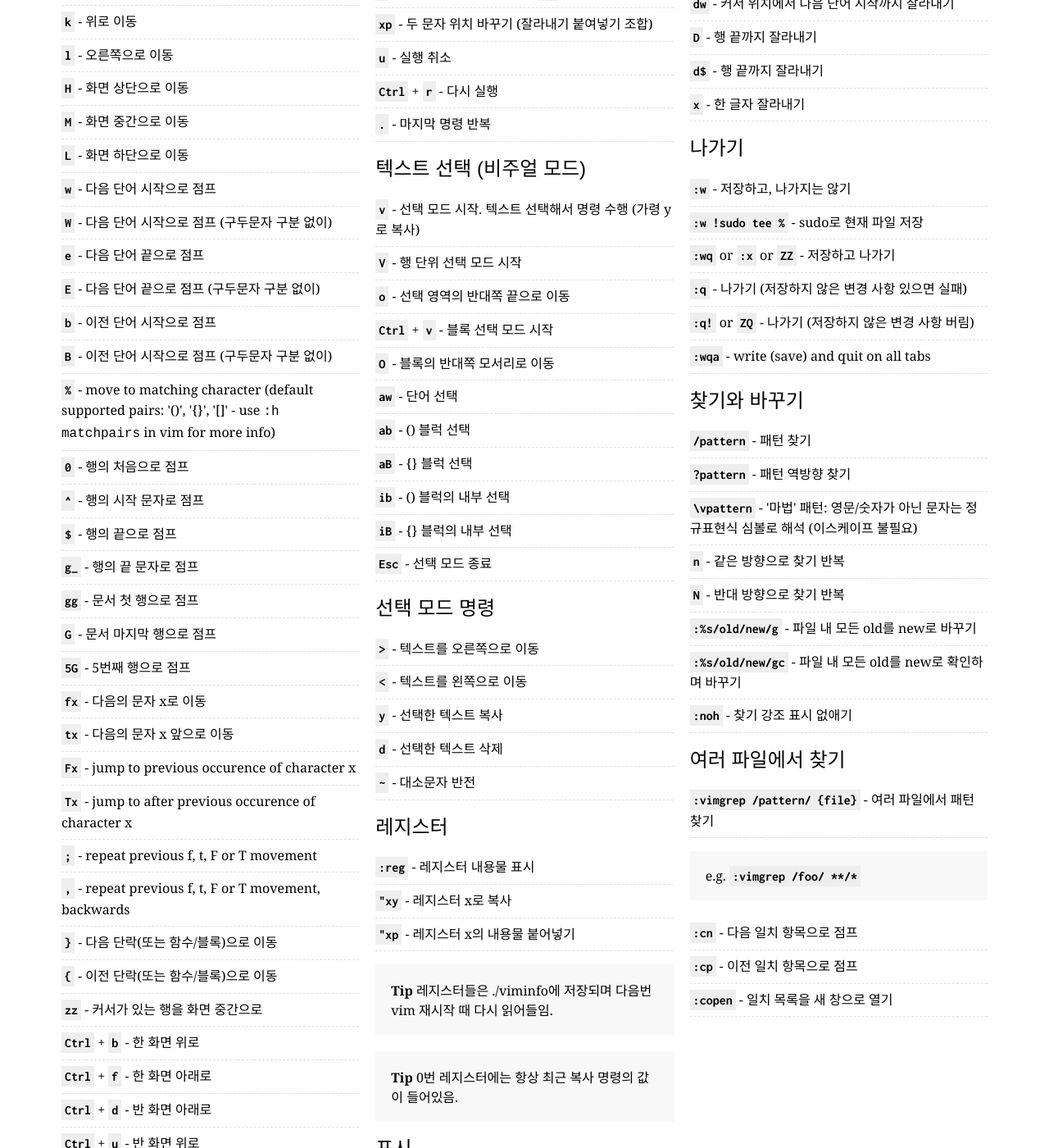
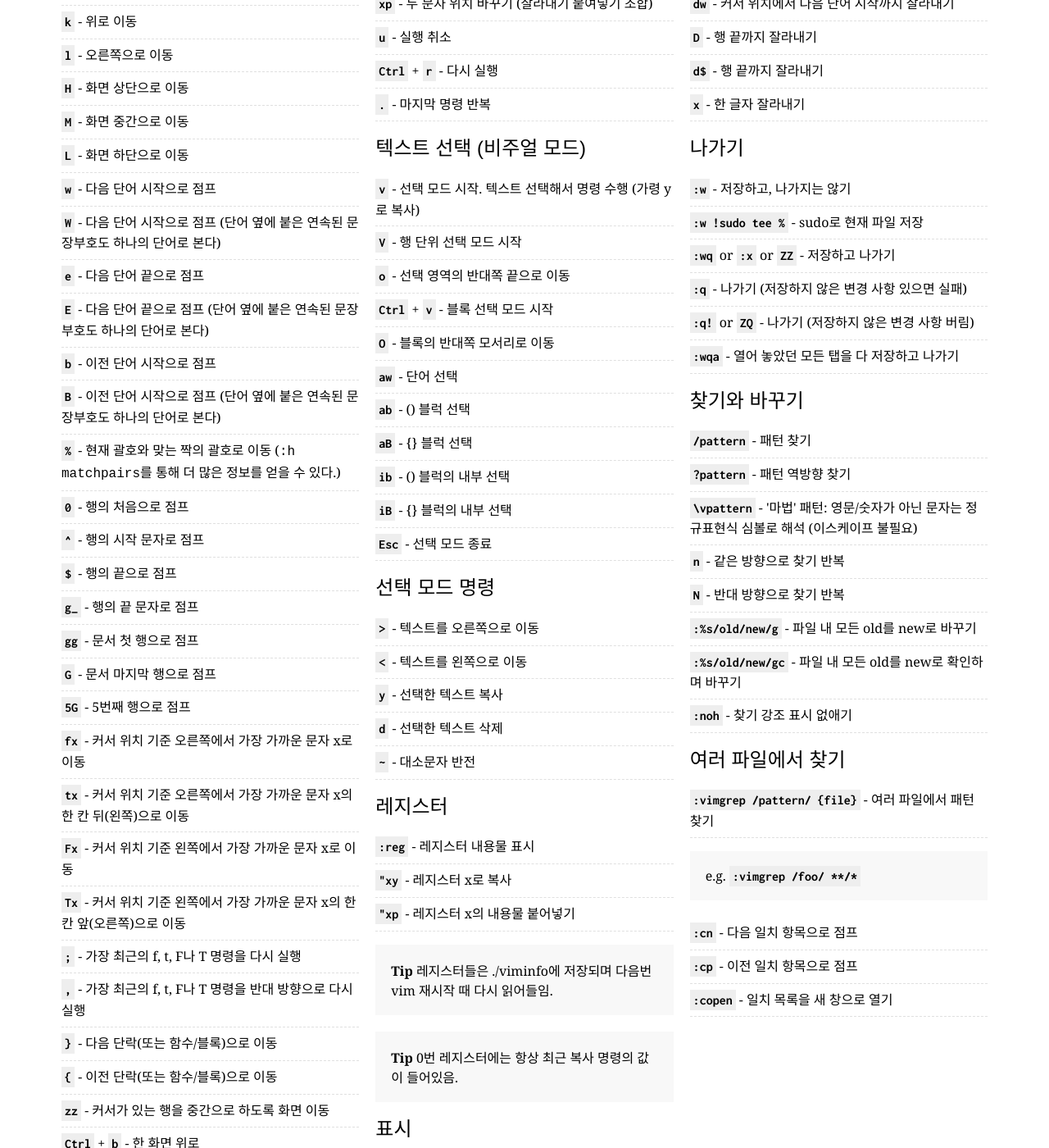
Before and after one commit to rtorr/vim-cheat-sheet, a Jekyll site: the page built from lang/ko/index.html, in a window 1280 px wide and 1400 px high, scrolled down 491 px. Shown: the whole window at 82% size. Built offline with Jekyll 4.4.1, drawn with Linux system fonts in a browser that asks for light colours; some of the changed text lies outside the part shown.

Commit message:
add some description

```diff
--- a/lang/ko/index.html
+++ b/lang/ko/index.html
@@ -12,11 +12,11 @@
     k: "위로 이동"
     l: "오른쪽으로 이동"
     w: "다음 단어 시작으로 점프"
-    W: "다음 단어 시작으로 점프 (구두문자 구분 없이)"
+    W: "다음 단어 시작으로 점프 (단어 옆에 붙은 연속된 문장부호도 하나의 단어로 본다)"
     e: "다음 단어 끝으로 점프"
-    E: "다음 단어 끝으로 점프 (구두문자 구분 없이)"
+    E: "다음 단어 끝으로 점프 (단어 옆에 붙은 연속된 문장부호도 하나의 단어로 본다)"
     b: "이전 단어 시작으로 점프"
-    B: "이전 단어 시작으로 점프 (구두문자 구분 없이)"
+    B: "이전 단어 시작으로 점프 (단어 옆에 붙은 연속된 문장부호도 하나의 단어로 본다)"
     H: "화면 상단으로 이동"
     M: "화면 중간으로 이동"
     L: "화면 하단으로 이동"
@@ -27,15 +27,20 @@
     gg: "문서 첫 행으로 점프"
     G: "문서 마지막 행으로 점프"
     fiveG: "5번째 행으로 점프"
-    fx: "다음의 문자 x로 이동"
-    tx: "다음의 문자 x 앞으로 이동"
+    fx: "커서 위치 기준 오른쪽에서 가장 가까운 문자 x로 이동"
+    tx: "커서 위치 기준 오른쪽에서 가장 가까운 문자 x의 한 칸 뒤(왼쪽)으로 이동"
+    Fx: "커서 위치 기준 왼쪽에서 가장 가까운 문자 x로 이동"
+    Tx: "커서 위치 기준 왼쪽에서 가장 가까운 문자 x의 한 칸 앞(오른쪽)으로 이동"
+    semicolon: "가장 최근의 f, t, F나 T 명령을 다시 실행"
+    comma: "가장 최근의 f, t, F나 T 명령을 반대 방향으로 다시 실행"
     closeCurlyBrace: "다음 단락(또는 함수/블록)으로 이동"
     openCurlyBrace: "이전 단락(또는 함수/블록)으로 이동"
-    centerCursor: "커서가 있는 행을 화면 중간으로"
+    centerCursor: "커서가 있는 행을 중간으로 하도록 화면 이동"
     CtrlPlusb: "한 화면 위로"
     CtrlPlusf: "한 화면 아래로"
     CtrlPlusu: "반 화면 위로"
     CtrlPlusd: "반 화면 아래로"
+    percent: "현재 괄호와 맞는 짝의 괄호로 이동 (<code>:h matchpairs</code>를 통해 더 많은 정보를 얻을 수 있다.)"
   tip: "커서 이동 명령 앞에 숫자를 붙이면 그 수만큼 반복. 예를 들어 <kbd>4j</kbd> 는 4행 아래로 이동."
 
 insertMode:
@@ -55,6 +60,7 @@
   commands:
     r: "한 글자 바꾸기"
     J: "현재 행과 다음 행을 연결"
+    gJ: "현재 행과 다음 행을 둘 사이에 공백 없이 연결"
     cc: "행 전체를 새로 쓰기"
     cw: "단어 끝까지를 새로 쓰기"
     cDollar: "행 끝까지를 새로 쓰기"
@@ -153,6 +159,7 @@
     colonx: "저장하고 나가기"
     colonq: "나가기 (저장하지 않은 변경 사항 있으면 실패)"
     colonqbang: "나가기 (저장하지 않은 변경 사항 버림)"
+    colonwqa: "열어 놓았던 모든 탭을 다 저장하고 나가기"
 
 searchAndReplace:
   title: "찾기와 바꾸기"
```
